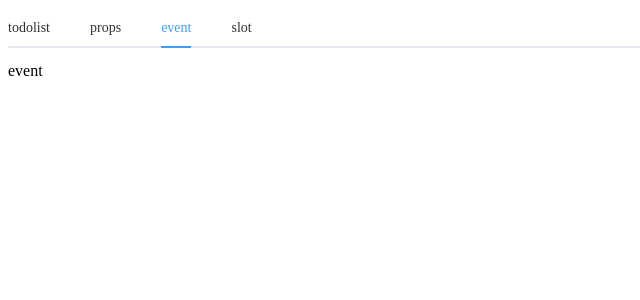
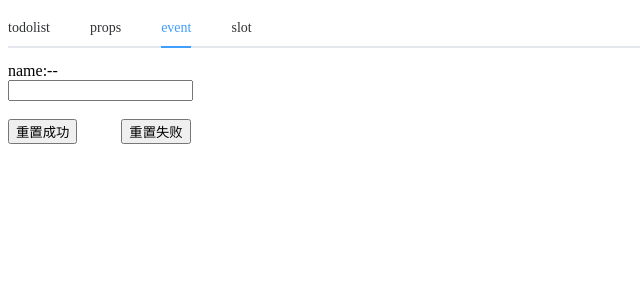
Before and after one commit to hualiii/vue, a Vue app in the folder demo/npm_demo_List/vue_cli_demo/: page / in a window 1280 px wide. Both pictures are taken after a click on the tab "event". Shown: the top 300 px of the page, without its empty margins (0-640 px from the left). Built offline with nearby package versions, Linux system fonts and the light colour scheme.

Commit message:
add event demo

```diff
--- a/demo/npm_demo_List/vue_cli_demo/src/App.vue
+++ b/demo/npm_demo_List/vue_cli_demo/src/App.vue
@@ -25,7 +25,9 @@
               style="color: black"
           ></Props>
         </el-tab-pane>
-        <el-tab-pane label="event" name="third">event</el-tab-pane>
+        <el-tab-pane label="event" name="third">
+          <Event :name="eventInfo" @change="handleChange"></Event>
+        </el-tab-pane>
         <el-tab-pane label="slot" name="fourth">slot</el-tab-pane>
       </el-tabs>
     </template>
@@ -35,6 +37,7 @@
 <script>
 import TodoItem from "@/components/TodoItem";
 import Props from "@/components/Props";
+import Event from "@/components/Event";
 
 export default {
   name: 'App',
@@ -43,7 +46,8 @@ export default {
       activeName: "first",
       info: "",
       list: [],
-      type: "success"
+      type: "success",
+      eventInfo: ""
     }
   },
   methods: {
@@ -51,10 +55,14 @@ export default {
       this.list.push(this.info)
       this.info = ''
     },
+    handleChange(value) {
+      this.eventInfo = value
+    }
   },
   components: {
     TodoItem,
-    Props
+    Props,
+    Event
   }
 }
 </script>
--- /dev/null
+++ b/demo/npm_demo_List/vue_cli_demo/src/components/Event.vue
@@ -0,0 +1,36 @@
+<template>
+  <div>
+    name:{{ name || "--" }}
+    <br>
+    <input type="text" :value="name" @change="handleChange">
+    <br>
+    <br>
+    <div @click="handleDivClick">
+      <button @click="handleChange">重置成功</button>
+      &nbsp; &nbsp; &nbsp; &nbsp; &nbsp;
+      <button @click.stop="handleClick">重置失败</button>
+    </div>
+  </div>
+</template>
+
+<script>
+export default {
+  name: "Event",
+  props: ['name'],
+  methods: {
+    handleChange(e) {
+      this.$emit('change', e.target.value)
+    },
+    handleDivClick() {
+      this.$emit('change', '')
+    },
+    handleClick(e) {
+      e.stopPropagation()
+    }
+  }
+}
+</script>
+
+<style scoped>
+
+</style>
```
